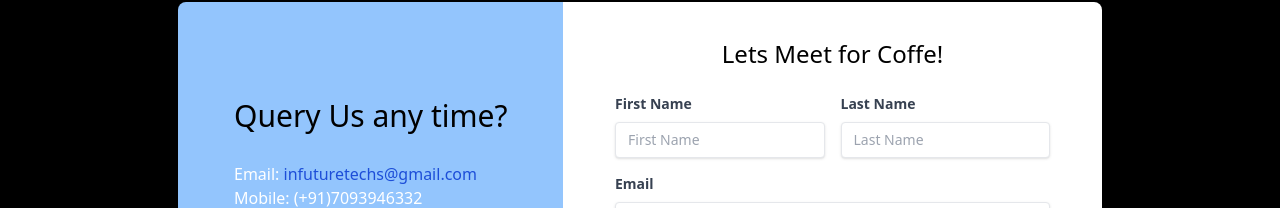
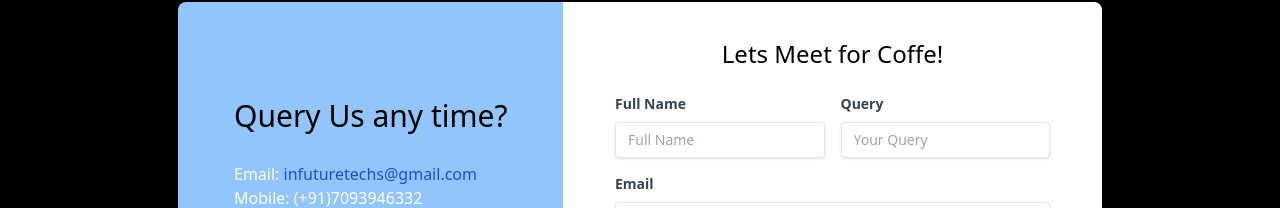
Before and after one commit to Santhosh-CS07/Santhosh_Praythnam, a Next.js app: page /contact in a window 1280 px wide. Shown: the part 251-459 px from the top of the page. Built offline with nearby package versions, Linux system fonts and the light colour scheme.

Commit message:
added titles

```diff
--- a/pages/contact.js
+++ b/pages/contact.js
@@ -4,15 +4,16 @@ import { FaFacebook } from "react-icons/fa";
 import { FaLinkedin } from "react-icons/fa";
 import { FaYoutube } from "react-icons/fa";
 import { db } from "../utils/firebase";
-import { collection, addDoc } from "firebase/firestore";
+import { collection, addDoc, query } from "firebase/firestore";
 import { useRouter } from "next/router";
+import Head from "next/head";
 
 
 
 const contact = () => {
 
     const [fname, setFname] = useState('');
-    const [lname, setLname] = useState('');
+    const [subject, setSubject] = useState('');
     const [email, setEmail] = useState('');
     const [number, setNumber] = useState('');
 
@@ -21,7 +22,7 @@ const contact = () => {
     const addData = () => {
         addDoc(databaseRef, {
             fname: fname,
-            lname: lname,
+            subject: subject,
             email: email,
             number: number
         })
@@ -29,7 +30,7 @@ const contact = () => {
                 router.push('/thankyou');
 
                 setFname('');
-                setLname('');
+                setSubject('');
                 setEmail('');
                 setNumber(null);
             })
@@ -40,6 +41,9 @@ const contact = () => {
 
     return (
         <div>
+            <Head>
+                <title>INFuture Community Support</title>
+            </Head>
             <div className=" text-white text-center items-center my-10">
                 <div className="px-10">
                     <h1 className="text-5xl my-5 ">Contact Us!</h1>
@@ -74,28 +78,28 @@ const contact = () => {
                                 <div className="mb-4 md:flex md:justify-between">
                                     <div className="mb-4 md:mr-2 md:mb-0">
                                         <label className="block mb-2 text-sm font-bold text-gray-700" >
-                                            First Name
+                                            Full Name
                                         </label>
                                         <input
                                             className="w-full px-3 py-2 text-sm leading-tight text-gray-700 border rounded shadow appearance-none focus:outline-none focus:shadow-outline"
                                             id="firstName"
                                             type="text"
-                                            placeholder="First Name"
+                                            placeholder="Full Name"
                                             value={fname}
                                             onChange={(e) => { setFname(e.target.value) }}
                                         />
                                     </div>
                                     <div className="md:ml-2">
                                         <label className="block mb-2 text-sm font-bold text-gray-700">
-                                            Last Name
+                                            Query
                                         </label>
                                         <input
                                             className="w-full px-3 py-2 text-sm leading-tight text-gray-700 border rounded shadow appearance-none focus:outline-none focus:shadow-outline"
-                                            id="lastName"
+                                            id="subject"
                                             type="text"
-                                            placeholder="Last Name"
-                                            value={lname}
-                                            onChange={(e) => { setLname(e.target.value) }}
+                                            placeholder="Your Query"
+                                            value={subject}
+                                            onChange={(e) => { setSubject(e.target.value) }}
                                         />
                                     </div>
                                 </div>
--- a/pages/projects.js
+++ b/pages/projects.js
@@ -1,10 +1,14 @@
 import React from 'react';
 import ProjectCard from '../components/ProjectCard'
+import Head from "next/head";
 
 
 const projects = () => {
     return (
         <div>
+            <Head>
+                <title>Our work with top Tech's</title>
+            </Head>
             <ProjectCard />
         </div>
     )
--- a/pages/services.js
+++ b/pages/services.js
@@ -1,3 +1,4 @@
+import Head from "next/head";
 import React from "react";
 import {
   MdWeb,
@@ -10,6 +11,9 @@ import { SiAmazonaws, SiWordpress, SiGoogleanalytics, SiFirebase, SiJavascript }
 function services() {
   return (
     <div>
+      <Head>
+        <title>Our Best Services</title>
+      </Head>
       <div className="flex-col justify-center items-center my-10">
         <p className="text-violet-500 uppercase text-center">Services</p>
         <h2 className="text-5xl text-center">
--- a/pages/team.js
+++ b/pages/team.js
@@ -1,9 +1,10 @@
 import React from 'react';
 import Image from "next/image";
+import Head from "next/head";
 import HeroImage from "../public/images/test3.jpg";
 import HeroImage1 from "../public/images/ravinder.JPG";
 import HeroImage2 from "../public/images/saurabh.jpg";
-import HeroImage3 from "../public/images/thiru.jpeg";
+import HeroImage3 from "../public/images/gana.jpg";
 import HeroImage4 from "../public/images/rakesh.jpeg";
 
 
@@ -11,6 +12,10 @@ import HeroImage4 from "../public/images/rakesh.jpeg";
 
 const team = () => {
     return (
+        <div>
+            <Head>
+                <title>INFuture Leaders</title>
+            </Head>
             <div className="flex-col text-white justify-center items-center my-10">
                 <div className="min-w-7xl mx-0 md:mx-20">
                     <div className=" flex md:flex-row flex-col justify-between items-center my-10">
@@ -71,7 +76,7 @@ const team = () => {
                                         alt='Ganesh - Programmer'
                                     />
                                     <div className="pt-6 text-center">
-                                    <h5 className="text-xl font-bold text-blueGray-700">Ganesh Naik</h5>
+                                        <h5 className="text-xl font-bold text-blueGray-700">Santhosh Naik</h5>
                                         <p className="mt-1 text-sm text-violet-400 uppercase font-semibold"> Web Developer</p>
                                     </div>
                                 </div>
@@ -105,7 +110,7 @@ const team = () => {
                                         alt='Thirupathi - Marketing '
                                     />
                                     <div className="pt-6 text-center">
-                                    <h5 className="text-xl font-bold text-blueGray-700">Thirupathi</h5>
+                                        <h5 className="text-xl font-bold text-blueGray-700">Ganesh Naik</h5>
                                         <p className="mt-1 text-sm text-violet-400 uppercase font-semibold">
                                             Marketing Specialist
                                         </p>
@@ -133,6 +138,7 @@ const team = () => {
                     </section>
                 </div>
             </div>
+        </div>
     )
 }
 
--- a/pages/thankyou.js
+++ b/pages/thankyou.js
@@ -7,11 +7,11 @@ const thankyou = () => {
                 <div className="w-9/12 m-auto py-16 min-h-screen flex items-center justify-center">
                     <div className="bg-white shadow overflow-hidden sm:rounded-lg pb-8">
                         <div className="border-t border-gray-200 text-center pt-8">
-                            <h1 className="text-8xl font-bold text-purple-400">Thank You!</h1>
-                            <h1 className="text-6xl font-medium py-8">For connecting us!</h1>
+                            <h2 className="text-8xl font-bold text-purple-400">Thank You!</h2>
+                            <h3 className="text-6xl font-medium py-8">For connecting us!</h3>
                             <p className="text-2xl pb-8 px-12 font-medium">Our team will get back to you soon | welcome to <span classNameName='text-orange-500'>INFuture</span> Tech for your bright business future.</p>
                             <button className="bg-gradient-to-r from-purple-400 to-blue-500 hover:from-pink-500 hover:to-orange-500 text-white font-semibold px-20 py-3 rounded-md mr-6">
-                                Home
+                                <a href='/'> Home</a>
                             </button>
                         </div>
                     </div>
```
Also changed, not shown: public/images/gana.jpg (added), public/images/thiru.jpeg (deleted). Lines whose indentation alone changed are shown as unchanged.
